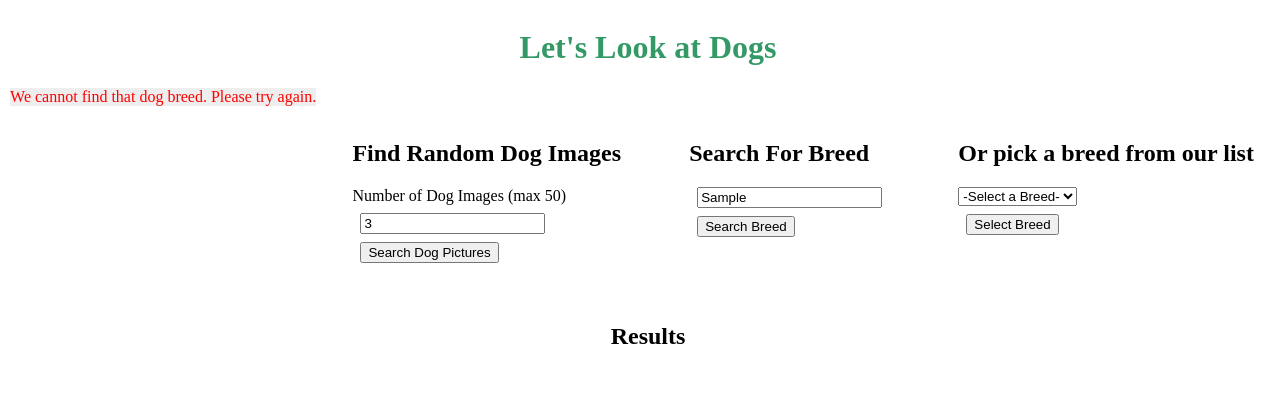
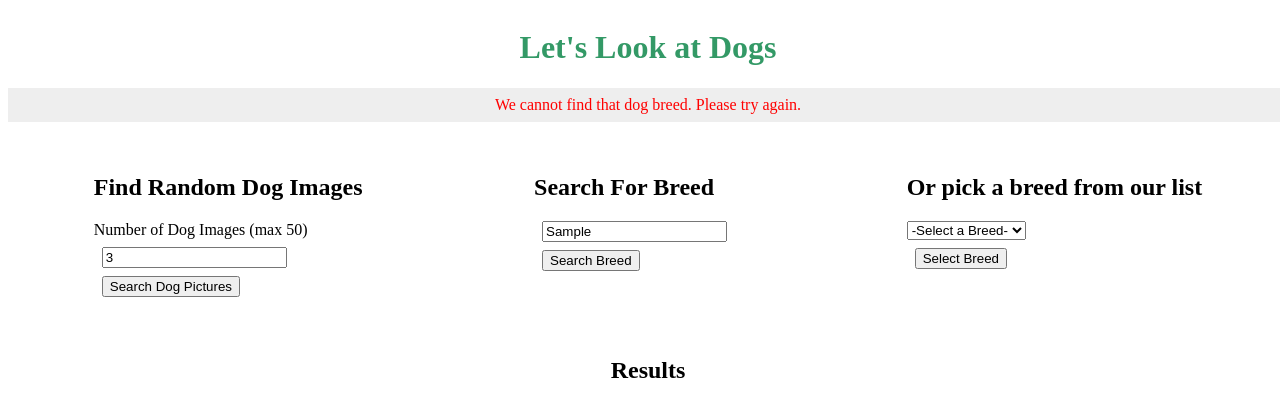
Before and after one commit to sinsys/dog-breeds, a plain HTML site: page index.html in a window 1280 px wide. Both pictures are taken after typing "Sample" into the empty fields and a click on the input "Search Breed". Drawn offline with nearby package versions, Linux system fonts and the light colour scheme; no server answers.

Commit message:
Fixed error message

```diff
--- a/css/style.css
+++ b/css/style.css
@@ -17,6 +17,9 @@ h1 {
 	background: #EEE;
 	color: red;
 	display: none;
+	width: 100%;
+	text-align: center;
+	padding: 0.5rem;
 }
 
 .dog-results {
```
